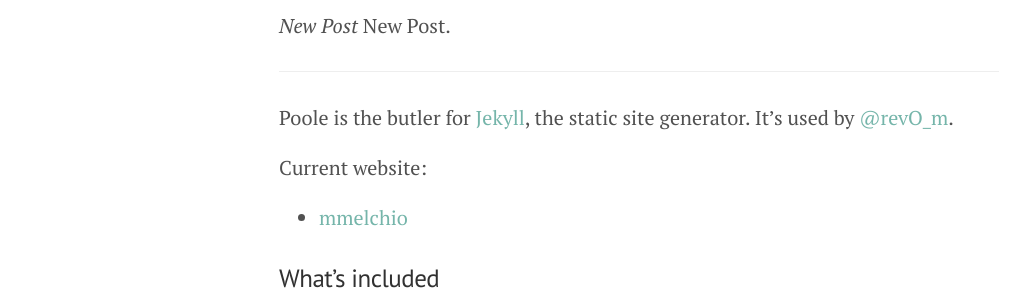
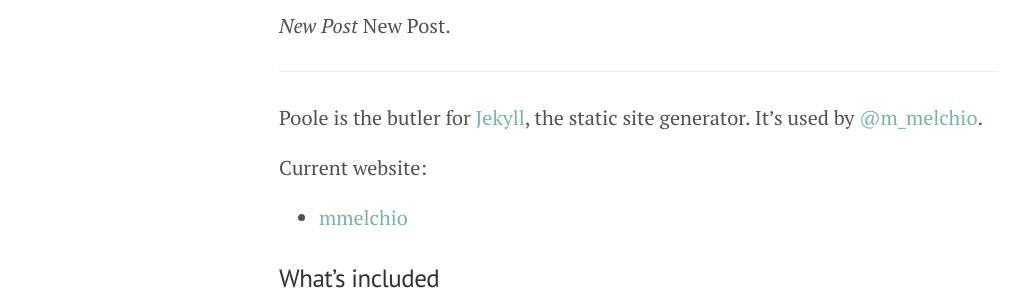
Before and after one commit to mmelchio/mmelchio.github.io, a Jekyll site: the page built from _posts/2014-01-02-introducing-poole.md, in a window 1280 px wide. Shown: the part 221-521 px from the top of the page, without its empty margins (1-1029 px from the left). Built offline with Jekyll 4.4.1, drawn with Linux system fonts in a browser that asks for light colours; Markdown is read by kramdown in place of the engine named in the settings.

Commit message:
Post geändert - test

```diff
--- a/_posts/2014-01-02-introducing-poole.md
+++ b/_posts/2014-01-02-introducing-poole.md
@@ -7,7 +7,7 @@ title: Introducing
 
 -----
 
-Poole is the butler for [Jekyll](http://jekyllrb.com), the static site generator. It's used by [@revO_m](https://twitter.com/revO_m).
+Poole is the butler for [Jekyll](http://jekyllrb.com), the static site generator. It's used by [@m_melchio](https://twitter.com/m_melchio).
 
 Current website:
 
```
